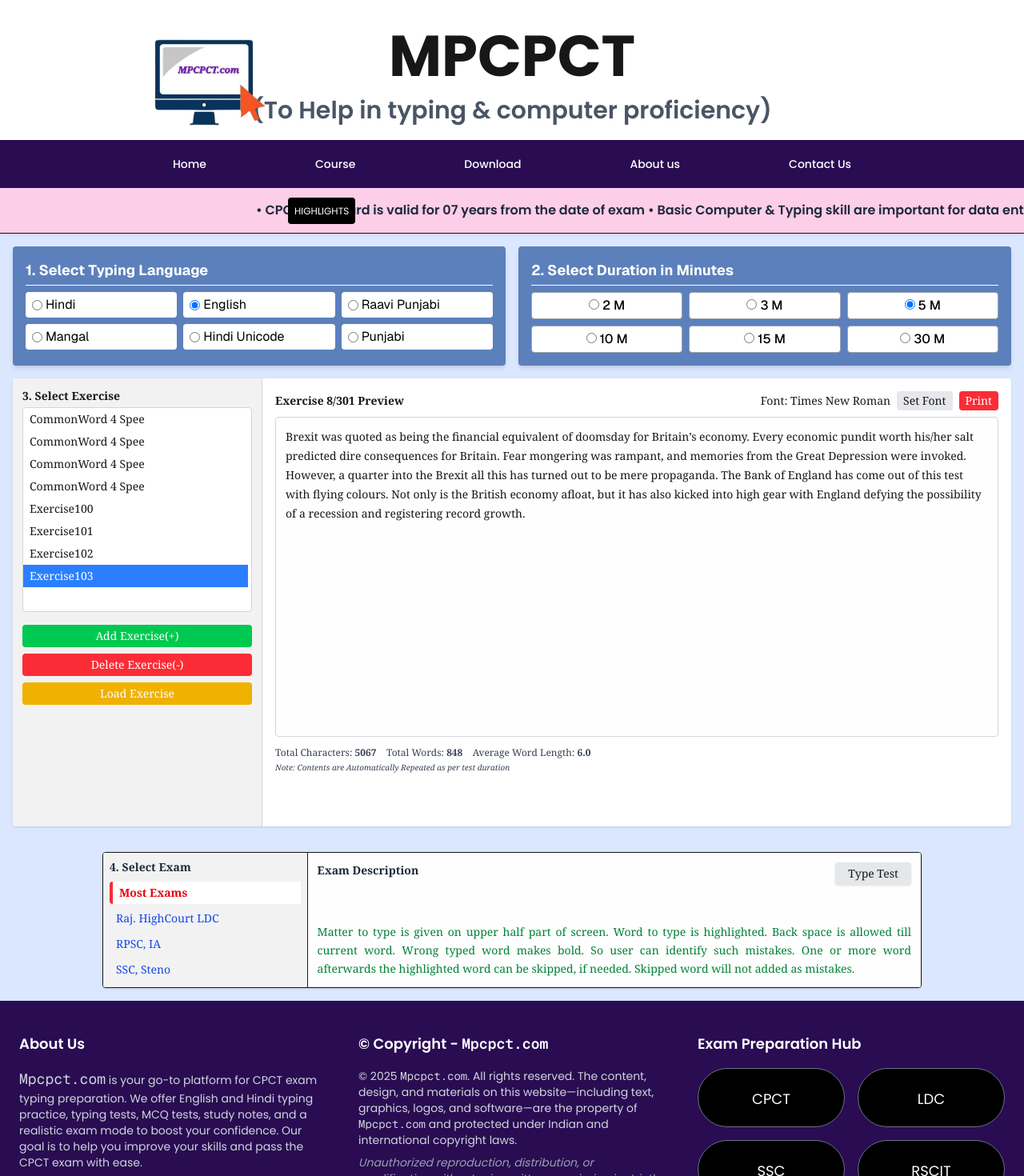
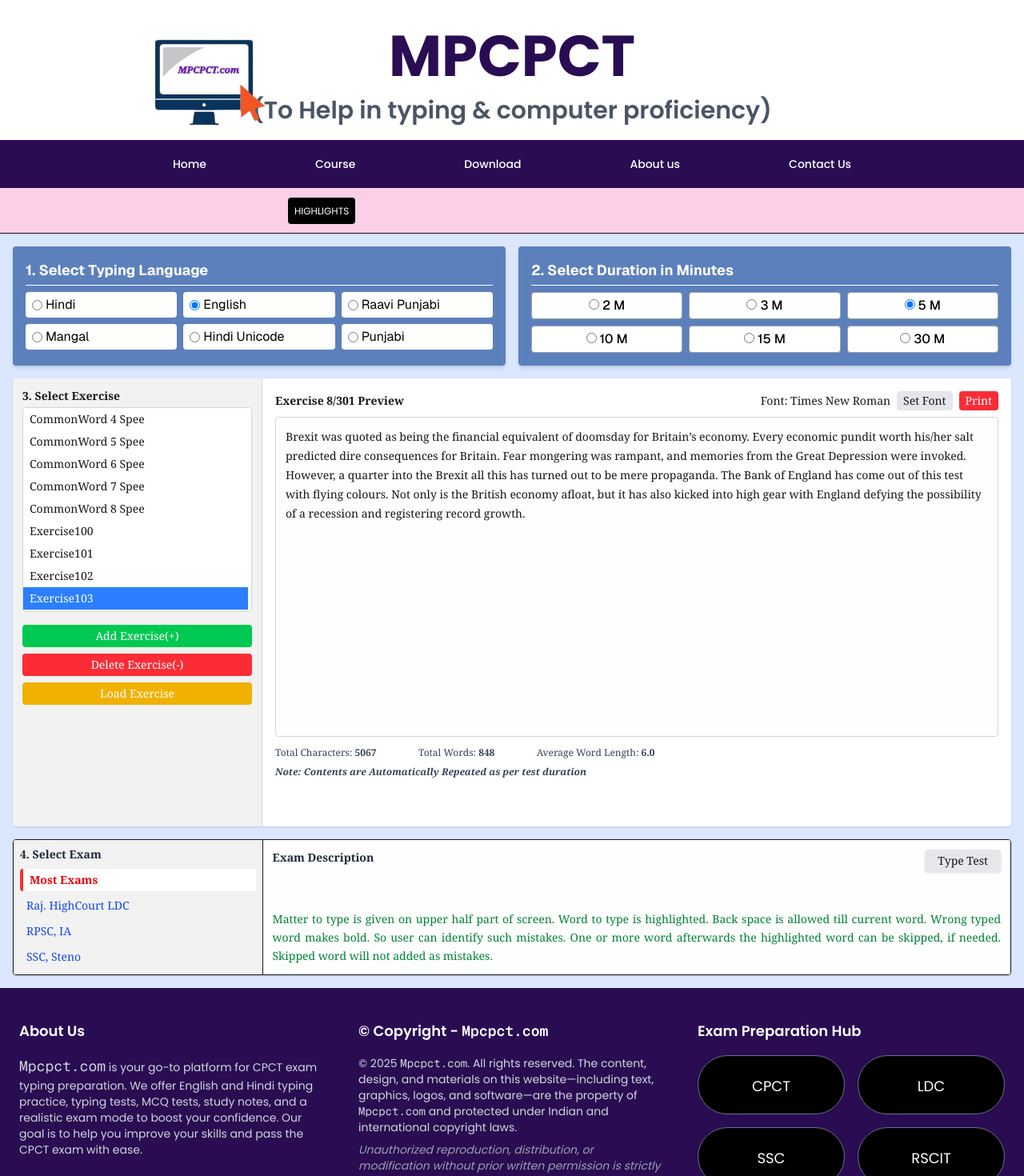
Before and after one commit to Alisaqulain/mpcpctwebapp, a Next.js app: page /skill_test in a window 1280 px wide. Shown: the top 1470 px of the page at 80% size. Built offline with nearby package versions, Linux system fonts and the light colour scheme.

Commit message:
complete the phase 1 part thankyou

```diff
--- a/next.config.mjs
+++ b/next.config.mjs
@@ -1,4 +1,10 @@
 /** @type {import('next').NextConfig} */
-const nextConfig = {};
+const nextConfig = {
+  images: {
+    domains: ['via.placeholder.com'], // Add any other external image domains here
+  },
+  // Optionally enable strict mode or other features
+  reactStrictMode: true,
+};
 
 export default nextConfig;
--- a/src/app/components/common/Header.jsx
+++ b/src/app/components/common/Header.jsx
@@ -1,17 +1,10 @@
-"use client";
+import React, { useState } from "react";
+import { FaBars, FaTimes } from "react-icons/fa";
 
-import React, { useState, useEffect } from "react";
-import { FaBars, FaTimes } from "react-icons/fa";
 
 export default function Header() {
   const [openDropdown, setOpenDropdown] = useState(null);
   const [mobileNavOpen, setMobileNavOpen] = useState(false);
-  const [isClient, setIsClient] = useState(false);
-
-  // Ensure client-side only logic runs after mount
-  useEffect(() => {
-    setIsClient(true);
-  }, []);
 
   const toggleDropdown = (name) => {
     setOpenDropdown((prev) => (prev === name ? null : name));
@@ -31,7 +24,7 @@
         </div>
 
         <div className="md:absolute inset-0 flex flex-col justify-center items-center text-center px-4">
-          <h1 className="text-3xl md:text-7xl font-bold uppercase md:mt-10 leading-5">MPCPCT</h1>
+          <h1 className="text-3xl md:text-7xl font-bold uppercase md:mt-10 leading-5 text-[#290c52]">MPCPCT</h1>
           <p className="text-lg md:text-3xl text-gray-600 md:mt-10 font-semibold">
             (To Help in typing & computer proficiency)
           </p>
@@ -81,9 +74,8 @@
       </nav>
 
       {/* Mobile Sidebar with Transition */}
-      {isClient && (
       <div
-          className={`fixed top-0 right-0 h-full w-[80%] bg-[#1f1f1f] text-white z-50 overflow-y-auto transform transition-transform duration-300 ease-in-out ${
+        className={`fixed top-0 right-0 h-full w-[80%] bg-[#290c52] text-white z-50 overflow-y-auto transform transition-transform duration-300 ease-in-out ${
           mobileNavOpen ? "translate-x-0" : "translate-x-full"
         }`}
       >
@@ -119,11 +111,11 @@
 
           <li>
             <button onClick={() => toggleDropdown("typing")} className="w-full pt-5 border-b text-left py-2 flex justify-between items-center">
-                <a href="/typing"> TYPING TEST </a> <span>▾</span>
+              <a href="/typing"> Skill Test</a> <span>▾</span>
             </button>
             {openDropdown === "typing" && (
               <ul className="pl-4 space-y-1 pt-5 text-sm text-gray-300">
-                  <li>Speed Test</li>
+                <li>Typing Test</li>
                 <li>Accuracy Test</li>
               </ul>
             )}
@@ -146,12 +138,11 @@
           <li className="border-b pt-5 py-2">MCQ TEST</li>
         </ul>
 
-          <div className="flex justify-center gap-4 mt-6 px-4">
+        <div className="flex justify-center gap-4 mt-15 px-4">
           <button className="bg-white text-black px-4 py-2 rounded"><a href="/login">Log in</a></button>
           <button className="bg-blue-500 text-white px-4 py-2 rounded"><a href="/signup">Free Registration</a></button>
         </div>
       </div>
-      )}
 
       {/* Highlight Bar */}
       <div className="bg-pink-200 relative overflow-hidden h-14">
@@ -161,9 +152,9 @@
         <div className="flex items-center whitespace-nowrap text-md font-semibold text-gray-800">
           <div className="w-full md:w-[50%] py-4 mx-auto">
             <span className="w-full md:w-[50%] py-2">
-              <div className="animate-marquee">
-                • CPCT Scorecard is valid for 07 years from the date of exam • Basic Computer & Typing skill are important for data entry • IT Operator • Assistant Grade 3 • Shorthand • Typist and other similar positions in the departments • corporation and agencies under government of India.
-              </div>
+              <marquee behavior="scroll" direction="left">
+                • CPCT Scorecard is valid for 07 years from the date of exam <span className="pl-15">• Basic Computer & Typing skill are important for data entry</span> <span className="pl-15">• IT Operator</span> <span className="pl-15">• Assistant Grade 3</span> <span className="pl-15">• Shorthand</span> <span className="pl-15">• Typist</span> and other similar positions in the departments <span className="pl-15">• corporation and agencies under government of India.</span>
+              </marquee>
             </span>
           </div>
         </div>
--- a/src/app/login/page.jsx
+++ b/src/app/login/page.jsx
@@ -135,7 +135,7 @@
           <button
             type="submit"
             disabled={isLoading}
-            className="w-full py-3 px-4 bg-blue-600 text-white font-semibold rounded-lg hover:bg-blue-700 focus:outline-none focus:ring-2 focus:ring-blue-500 focus:ring-offset-2 disabled:bg-gray-600 disabled:cursor-not-allowed transition-all duration-300"
+            className="w-full py-3 px-4 bg-[#290c52] text-white font-semibold rounded-lg hover:bg-blue-700 focus:outline-none focus:ring-2 focus:ring-blue-500 focus:ring-offset-2 disabled:bg-gray-600 disabled:cursor-not-allowed transition-all duration-300"
             aria-label={isLoading ? "Logging in..." : "Login"}
           >
             {isLoading ? (
--- a/src/app/page.js
+++ b/src/app/page.js
@@ -222,21 +222,7 @@
               </div>
             </div>
 
-          <div className="mt-18 md:mt-30 w-full bg-pink-200 bg-opacity-70 text-black p-4 rounded shadow text-sm">
-            <p className="text-2xl md:text-5xl pt-3 md:pt-5 font-semibold text-center">
-              Welcome to our website<br />
-              <span className="text-[#290c52] text-4xl">MPCPCT.COM</span>
-            </p>
-            <div>
-              <p className="text-base md:text-xl mt-3 md:mt-6 text-center">
-                MPCPCT is a user-friendly learning website that is designed to help you learn, practice, and improve your typing speed and accuracy.
-                Learn fast and accurate typing is needed for many kinds of government jobs.
-              </p>
-              <p className="text-sm md:text-lg mt-2 md:mt-4 pl-2">
-                <span className="font-semibold">Tip:</span> For taking a typing test on a mobile phone, connect your mobile to a keyboard with an OTG cable.
-              </p>
-            </div>
-          </div>
+
 
             <style>
               {`
@@ -256,6 +242,21 @@
               `}
             </style>
           </div>
+           <div className="mt-18 md:mt-30 w-full bg-pink-200 bg-opacity-70 text-black p-4 rounded shadow text-sm">
+              <p className="text-2xl md:text-5xl pt-3 md:pt-5 font-semibold text-center">
+                Welcome to our website<br />
+                <span className="text-[#290c52] text-4xl">MPCPCT.COM</span>
+              </p>
+              <div>
+                <p className="text-base md:text-xl mt-3 md:mt-6 text-center">
+                  MPCPCT is a user-friendly learning website that is designed to help you learn, practice, and improve your typing speed and accuracy.
+                  Learn fast and accurate typing is needed for many kinds of government jobs.
+                </p>
+                <p className="text-sm md:text-lg mt-2 md:mt-4 pl-2">
+                  <span className="font-semibold">Tip:</span> For taking a typing test on a mobile phone, connect your mobile to a keyboard with an OTG cable.
+                </p>
+              </div>
+            </div>
         </div>
       </div>
     );
--- a/src/app/skill_test/page.jsx
+++ b/src/app/skill_test/page.jsx
@@ -20,13 +20,18 @@
 
   const exercises = [
     "CommonWord 4 Spee",
-    "CommonWord 4 Spee",
-    "CommonWord 4 Spee",
-    "CommonWord 4 Spee",
+    "CommonWord 5 Spee",
+    "CommonWord 6 Spee",
+    "CommonWord 7 Spee",
+    "CommonWord 8 Spee",
     "Exercise100",
     "Exercise101",
     "Exercise102",
     "Exercise103",
+    "Exercise104",
+    "Exercise105",
+    "Exercise106",
+    "Exercise107",
   ];
 
   const exams = [
@@ -116,13 +121,13 @@
           </div>
 
           <div className="mt-4 flex flex-col gap-2">
-            <button className="bg-green-500 text-white text-sm px-2 py-1 rounded hover:bg-green-600">
+            <button className="bg-green-500 cursor-pointer text-white text-sm px-2 py-1 rounded hover:bg-green-600">
               Add Exercise(+)
             </button>
-            <button className="bg-red-500 text-white text-sm px-2 py-1 rounded hover:bg-red-600">
+            <button className="bg-red-500 cursor-pointer text-white text-sm px-2 py-1 rounded hover:bg-red-600">
               Delete Exercise(-)
             </button>
-            <button className="bg-yellow-500 text-white text-sm px-2 py-1 rounded hover:bg-yellow-600">
+            <button className="bg-yellow-500 cursor-pointer text-white text-sm px-2 py-1 rounded hover:bg-yellow-600">
               Load Exercise
             </button>
           </div>
@@ -134,10 +139,10 @@
             <h2 className="font-semibold text-sm">Exercise 8/301 Preview</h2>
             <div className="flex items-center gap-2 text-sm">
               <span>Font: Times New Roman</span>
-              <button className="bg-gray-200 px-2 py-0.5 rounded">
+              <button className="bg-gray-200 px-2 cursor-pointer py-0.5 rounded">
                 Set Font
               </button>
-              <button className="bg-red-500 text-white px-2 py-0.5 rounded">
+              <button className="bg-red-500 text-white cursor-pointer px-2 py-0.5 rounded">
                 Print
               </button>
             </div>
@@ -157,10 +162,10 @@
 
           <div className="mt-3 text-xs text-gray-700">
             <p>
-              Total Characters: <b>5067</b> &nbsp;&nbsp; Total Words: <b>848</b>{" "}
-              &nbsp;&nbsp; Average Word Length: <b>6.0</b>
+              Total Characters: <b>5067</b> &nbsp;&nbsp; <span className="pl-10">Total Words: <b>848</b>{" "}
+              &nbsp;&nbsp;</span> <span className="pl-10">Average Word Length: <b>6.0</b></span>
             </p>
-            <p className="italic text-[10px] mt-1">
+            <p className="italic text-[12px] mt-2 font-semibold">
               Note: Contents are Automatically Repeated as per test duration
             </p>
           </div>
@@ -168,7 +173,7 @@
       </div>
 
       {/* Exam Selector Section */}
-      <div className="flex border text-sm font-serif w-full max-w-5xl mx-auto mt-8 rounded shadow overflow-hidden bg-white">
+      <div className="flex border text-sm font-serif w-full max-w-8xl mx-auto mt-4 rounded shadow overflow-hidden bg-white">
         {/* Exam List */}
         <div className="w-1/4 border-r p-2 bg-[#f2f2f2]">
           <h3 className="text-gray-800 font-semibold mb-2">4. Select Exam</h3>
@@ -195,12 +200,12 @@
             <h3 className="font-semibold text-gray-800 mb-2">
               Exam Description
             </h3>
-            <button className="bg-gray-200 px-4 py-1 rounded text-sm shadow">
+            <button className="bg-gray-200 px-4 py-1 cursor-pointer rounded text-md shadow">
               Type Test
             </button>
           </div>
 
-          <div className="text-green-700 leading-relaxed text-justify mt-1">
+          <div className="text-green-700 leading-relaxed text-justify mt-1 ">
             {description}
           </div>
         </div>
--- a/src/middleware.js
+++ b/src/middleware.js
@@ -1,9 +1,11 @@
-
 import { NextResponse } from "next/server";
 import { getToken } from "next-auth/jwt";
 
 export async function middleware(request) {
-  const token = await getToken({ req: request, secret: process.env.NEXTAUTH_SECRET });
+  const token = await getToken({
+    req: request,
+    secret: process.env.NEXTAUTH_SECRET,
+  });
 
   const publicPaths = ["/", "/signup", "/login", "/forget"];
   const isPublicPath = publicPaths.includes(request.nextUrl.pathname);
@@ -16,5 +18,14 @@
 }
 
 export const config = {
-  matcher: ["/((?!api|_next/static|_next/image|favicon.ico).*)"],
+  matcher: [
+    /*
+      Apply the middleware to all routes except:
+      - /api/*
+      - /_next/*
+      - /favicon.ico
+      - any file extension (like .jpg, .png, .svg, etc.)
+    */
+    "/((?!api|_next|favicon.ico|.*\\..*).*)",
+  ],
 };
```
Also changed, not shown: public/user.jpg (added). Lines whose indentation alone changed are shown as unchanged.
